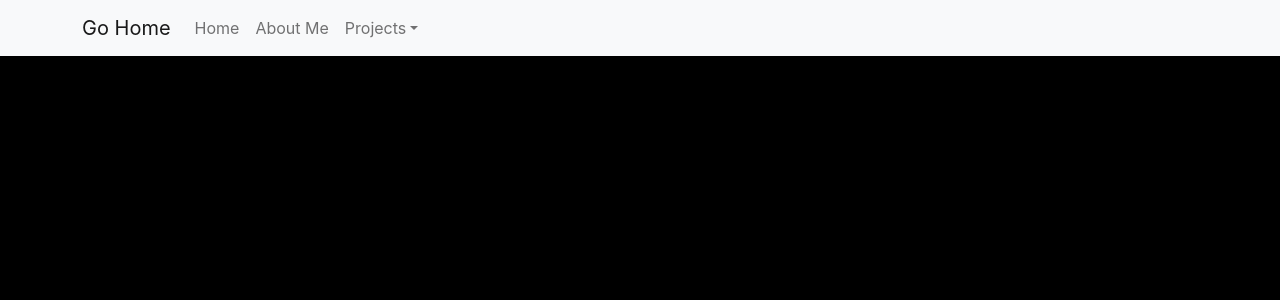
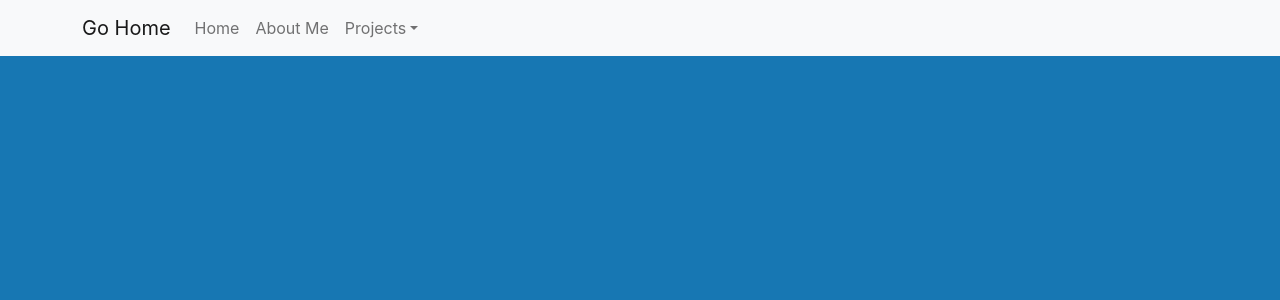
Before and after one commit to superking84/superking84.github.io, a React app in the folder client/: page /projects/wordle in a window 1280 px wide. Shown: the top 300 px of the page. Built offline with nearby package versions, Linux system fonts and the light colour scheme; no server answers; a web font is replaced by a local one.

Commit message:
fixed issue with page-specific bg colors

```diff
--- a/client/src/index.scss
+++ b/client/src/index.scss
@@ -7,7 +7,7 @@ body {
     sans-serif;
   -webkit-font-smoothing: antialiased;
   -moz-osx-font-smoothing: grayscale;
-  background-color: black;
+  background-color: #1777b3;
   color: white;
 }
 
@@ -16,3 +16,7 @@ body {
   margin: 0;
   padding: 0;
 }
+
+#root {
+  height: 100vh;
+}
--- a/client/src/pages/Projects/GameOfLife/GameOfLife.scss
+++ b/client/src/pages/Projects/GameOfLife/GameOfLife.scss
@@ -1,7 +1,4 @@
-body {
-    background-color: cornflowerblue;
-}
-
 .gol-container {
     margin-top: 10vh;
+    height: 100vh;
 }
--- a/client/src/pages/Projects/Wordle/Wordle.scss
+++ b/client/src/pages/Projects/Wordle/Wordle.scss
@@ -1,9 +1,7 @@
-body {
-    background-color: black;
-}
-
 .wordle-container {
     display: flex;
     flex-direction: column;
     width: 100%;
+    height: 100%;
+    background-color: black;
 }
```
